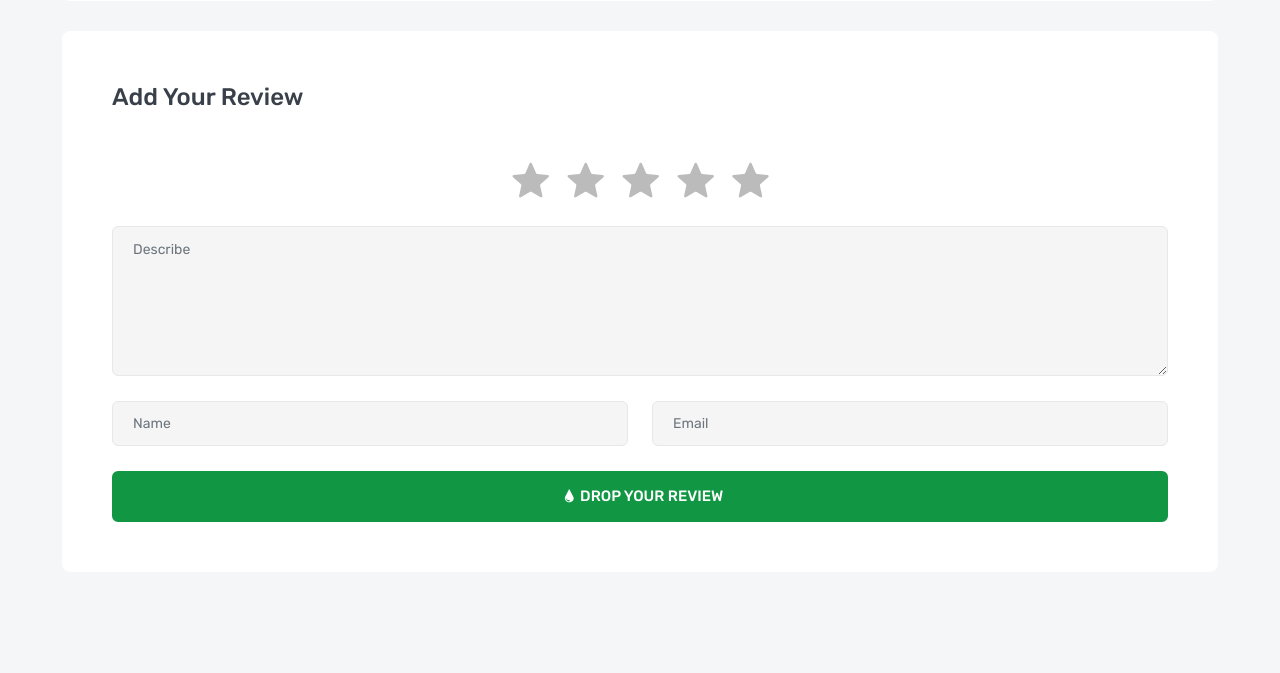
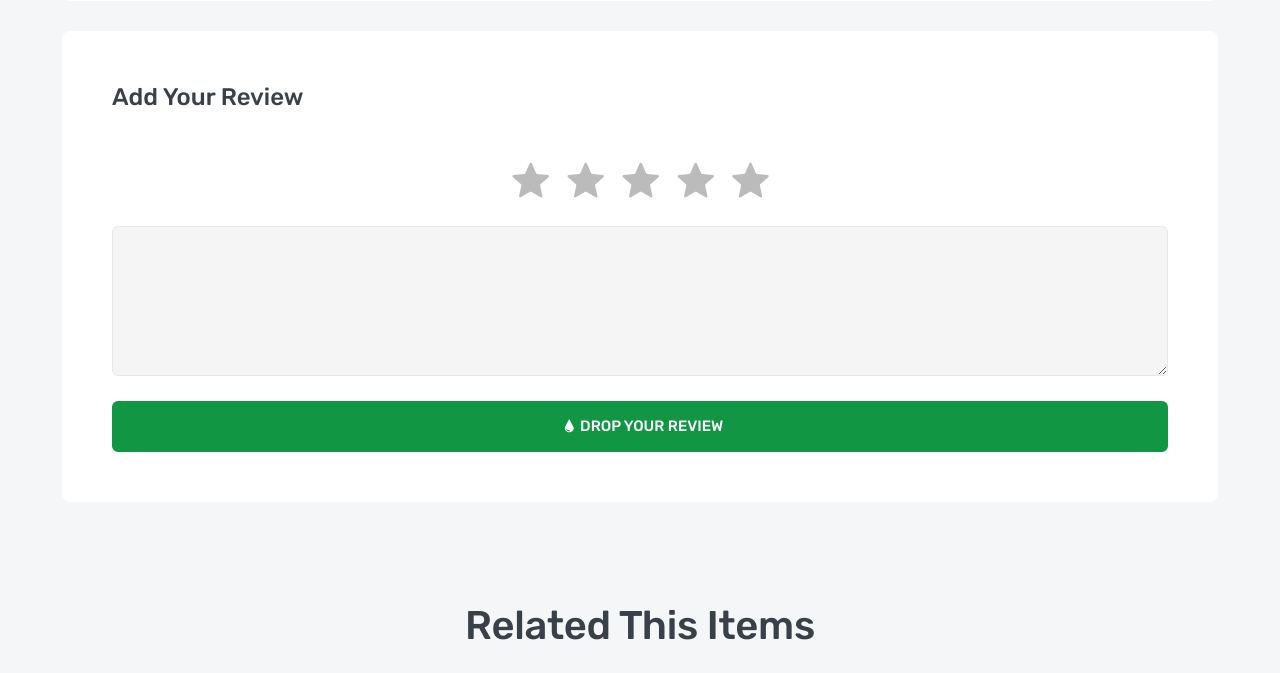
Before and after one commit to alaeddinem2/amazone-Clone, a Django app: template product/templates/product/product_detail.html in a window 1280 px wide. Shown: the part 1929-2602 px from the top of the page. Run offline with Django 4.2, Linux system fonts and the light colour scheme; the template is opened without the code that fills it: most values are stand-ins (such as "Sample title", 1, 10 or a date in 2020); grey boxes marked "Sample" are stand-in pictures; some libraries are stand-ins or nearby versions.

Commit message:
add product review

```diff
--- a/product/templates/product/product_detail.html
+++ b/product/templates/product/product_detail.html
@@ -178,34 +178,26 @@
                         </div>
                         <div class="product-details-frame">
                             <h3 class="frame-title">add your review</h3>
-                            <form class="review-form">
+                            <form class="review-form" method="POST" action="{% url "product:add_review" product.slug %}">
+                                {% csrf_token %}
                                 <div class="row">
                                     <div class="col-lg-12">
                                         <div class="star-rating">
-                                            <input type="radio" name="rating" id="star-1"><label for="star-1"></label>
-                                            <input type="radio" name="rating" id="star-2"><label for="star-2"></label>
-                                            <input type="radio" name="rating" id="star-3"><label for="star-3"></label>
-                                            <input type="radio" name="rating" id="star-4"><label for="star-4"></label>
-                                            <input type="radio" name="rating" id="star-5"><label for="star-5"></label>
+                                            <input type="radio" name="rate" value="5" id="star-1"><label for="star-1"></label>
+                                            <input type="radio" name="rate" value="4" id="star-2"><label for="star-2"></label>
+                                            <input type="radio" name="rate" value="3" id="star-3"><label for="star-3"></label>
+                                            <input type="radio" name="rate" value="2" id="star-4"><label for="star-4"></label>
+                                            <input type="radio" name="rate" value="1" id="star-5"><label for="star-5"></label>
                                         </div>
                                     </div>
                                     <div class="col-lg-12">
                                         <div class="form-group">
-                                            <textarea class="form-control" placeholder="Describe"></textarea>
+                                            <textarea class="form-control" name='review',placeholder="Describe"></textarea>
                                         </div>
                                     </div>
-                                    <div class="col-lg-6">
-                                        <div class="form-group">
-                                            <input type="text" class="form-control" placeholder="Name">
-                                        </div>
-                                    </div>
-                                    <div class="col-lg-6">
-                                        <div class="form-group">
-                                            <input type="email" class="form-control" placeholder="Email">
-                                        </div>
-                                    </div>
+
                                     <div class="col-lg-12">
-                                        <button class="btn btn-inline">
+                                        <button type="submit" class="btn btn-inline">
                                             <i class="icofont-water-drop"></i>
                                             <span>drop your review</span>
                                         </button>
--- a/product/urls.py
+++ b/product/urls.py
@@ -1,6 +1,7 @@
 from django.urls import path,include
-from .views import ProductList , ProductDetail, BrandList,BrandDetail, querysetAPI
+from .views import ProductList , ProductDetail, BrandList,BrandDetail, querysetAPI,add_review
 from .api.api import product_list_api,product_detail_api,ProductDetailApi,ProductListApi, BrandDetailApi, BrandListApi, ReviewDetailApi, ReviewListApi
+
 app_name = 'product'
 
 urlpatterns = [
@@ -9,6 +10,7 @@ urlpatterns = [
     path('brands/',BrandList.as_view()),
     path('brands/<slug:slug>',BrandDetail.as_view()),
     path('test/',querysetAPI),
+    path('<slug:slug>/add_review',add_review,name='add_review'),
     path('api/list',ProductListApi.as_view()),
     path('api/<int:pk>',ProductDetailApi.as_view()),
     path('api/brand-list',BrandListApi.as_view()),
--- a/project/urls.py
+++ b/project/urls.py
@@ -26,7 +26,7 @@ urlpatterns = [
 
     path('admin/', admin.site.urls),
     path('', include('config.urls')),
-    path('products/', include('product.urls')),
+    path('products/', include('product.urls', namespace = "products")),
     path('orders/', include('order.urls',namespace='orders')),
     path("__debug__/", include("debug_toolbar.urls")),
     path('dj-rest-auth/', include('dj_rest_auth.urls')),
```
Also changed, not shown: product/views.py (+16 -1 lines).
